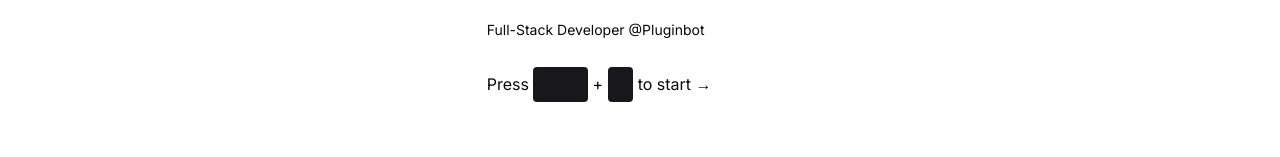
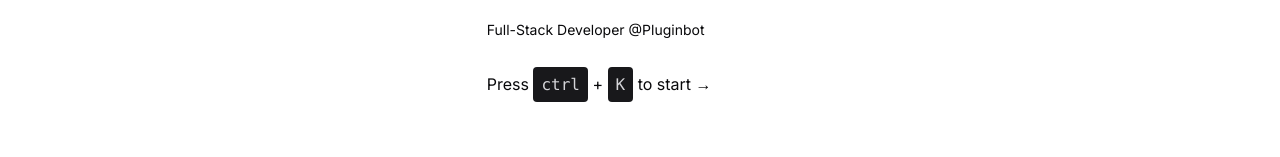
Before and after one commit to jeanmrtns/portifolio-v2, a Next.js app: page / in a window 1280 px wide. Shown: the part 378-535 px from the top of the page. Built offline with nearby package versions, Linux system fonts and the light colour scheme.

Commit message:
refactor: change theme provider structure

```diff
--- a/src/app/layout.tsx
+++ b/src/app/layout.tsx
@@ -1,13 +1,13 @@
 import { ReactNode } from 'react'
 import { Inter as FontSans } from 'next/font/google'
 
-import { ThemeProvider } from '@/components/theme-provider'
 import '@/styles/globals.css'
 
 import { cn } from '@/lib/utils'
 import { Header } from '@/components/header'
 import { Footer } from '@/components/footer'
 import { Cmdk } from '@/components/cmdk'
+import { ThemeProvider } from '@/providers/theme-provider'
 
 export const fontSans = FontSans({
   subsets: ['latin'],
--- a/src/components/cmdk.tsx
+++ b/src/components/cmdk.tsx
@@ -2,11 +2,13 @@
 
 import { Command } from 'cmdk'
 import { Home, LampWallDown, Paperclip, User2Icon } from 'lucide-react'
+import { useTheme } from 'next-themes'
 import Link from 'next/link'
 import { usePathname } from 'next/navigation'
 import { useEffect, useState } from 'react'
 
 export function Cmdk() {
+  const { theme } = useTheme()
   const pathname = usePathname()
   const [isCmdkOpen, setIsCmdkOpen] = useState(false)
 
@@ -29,8 +31,17 @@ export function Cmdk() {
       {pathname === '/' ? (
         <label htmlFor="homeCmdk" onClick={handleOpenCmdk}>
           Press{' '}
-          <kbd className="bg-primary rounded px-2 py-2 text-zinc-900">ctrl</kbd>{' '}
-          + <kbd className="bg-primary rounded px-2 py-2 text-zinc-900">K</kbd>{' '}
+          <kbd
+            className={`bg-primary rounded px-2 py-2 ${theme === 'dark' ? 'text-zinc-900' : 'text-zinc-300'}`}
+          >
+            ctrl
+          </kbd>{' '}
+          +{' '}
+          <kbd
+            className={`bg-primary rounded px-2 py-2  ${theme === 'dark' ? 'text-zinc-900' : 'text-zinc-300'}`}
+          >
+            K
+          </kbd>{' '}
           to start →
         </label>
       ) : null}
--- a/src/components/theme-provider.tsx
+++ /dev/null
@@ -1,9 +0,0 @@
-"use client"
-
-import * as React from "react"
-import { ThemeProvider as NextThemesProvider } from "next-themes"
-import { type ThemeProviderProps } from "next-themes/dist/types"
-
-export function ThemeProvider({ children, ...props }: ThemeProviderProps) {
-  return <NextThemesProvider {...props}>{children}</NextThemesProvider>
-}
--- /dev/null
+++ b/src/providers/theme-provider.tsx
@@ -0,0 +1,9 @@
+'use client'
+
+import * as React from 'react'
+import { ThemeProvider as NextThemesProvider } from 'next-themes'
+import { type ThemeProviderProps } from 'next-themes/dist/types'
+
+export function ThemeProvider({ children, ...props }: ThemeProviderProps) {
+  return <NextThemesProvider {...props}>{children}</NextThemesProvider>
+}
```
Also changed, not shown: src/components/toggle-theme.tsx (+9 -9 lines).
